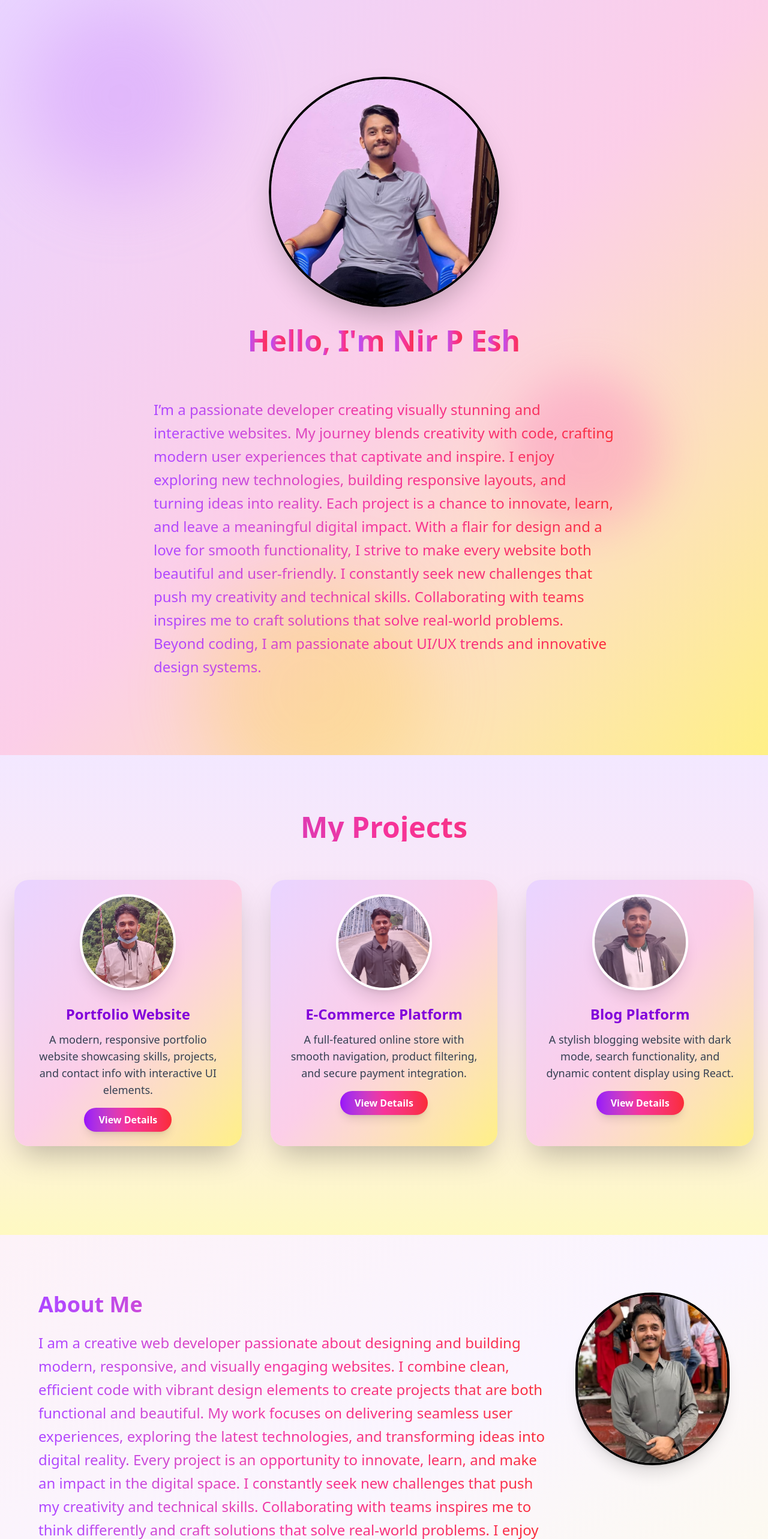
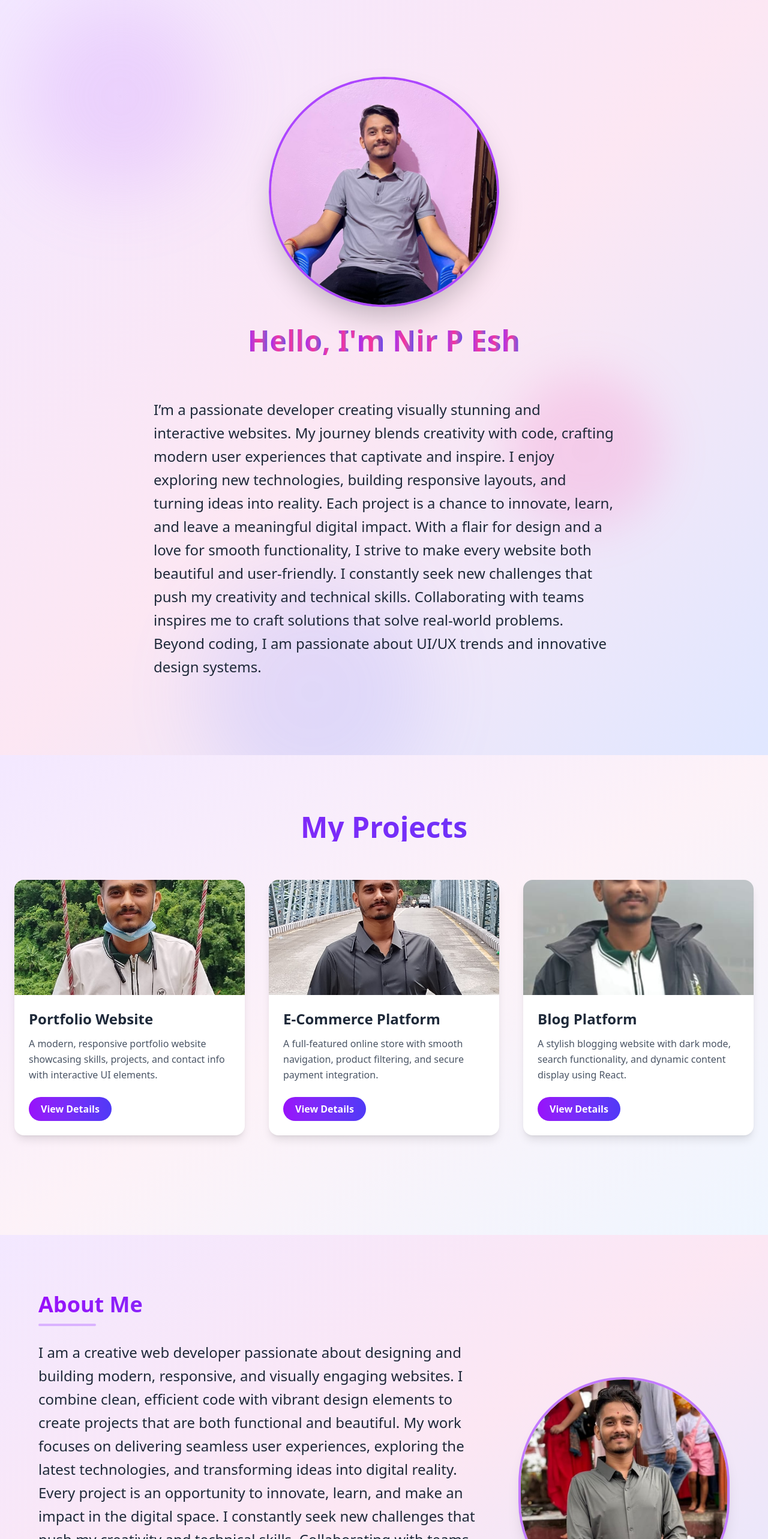
Before and after one commit to Nirpesh02/Nirpeshportfolio, a React (Vite) app: page / in a window 1280 px wide. Shown: the part 80-2646 px from the top of the page at 60% size. Built offline with nearby package versions, Linux system fonts and the light colour scheme.

Commit message:
color changes

```diff
--- a/src/pages/About.jsx
+++ b/src/pages/About.jsx
@@ -4,33 +4,24 @@ export default function About() {
   return (
     <section
       id="about"
-      className="relative z-10 py-24 px-6 bg-gradient-to-br from-pink-50 via-purple-50 to-yellow-50 min-h-screen"
+      className="relative z-10 py-24 px-6 bg-gradient-to-br from-purple-100 via-pink-100 to-indigo-100 min-h-screen"
     >
-      <div className="max-w-6xl mx-auto flex flex-col md:flex-row-reverse items-center md:items-start gap-12">
+      <div className="max-w-6xl mx-auto grid grid-cols-1 md:grid-cols-3 gap-12 items-center">
 
-        {/* Profile Image with hover scale */}
-        <Motion.img
-          src="/images/project4.jpg" // Replace with your actual image
-          alt="Profile"
-          className="w-64 h-64 md:w-72 md:h-72 rounded-full border-4 border-gradient-to-r from-purple-500 via-pink-500 to-red-500 shadow-xl object-cover"
-          whileHover={{ scale: 1.05 }}
-          transition={{ type: "spring", stiffness: 120 }}
-          initial={{ opacity: 0, y: 20 }}
-          animate={{ opacity: 1, y: 0 }}
-        />
-
-        {/* Text Section */}
+        {/* LEFT: Text Content (2/3 width) */}
         <Motion.div
-          className="text-center md:text-left"
+          className="md:col-span-2 text-center md:text-left max-w-4xl"
           initial={{ opacity: 0, x: -20 }}
           animate={{ opacity: 1, x: 0 }}
           transition={{ duration: 0.8 }}
         >
-          <h3 className="text-3xl md:text-4xl font-extrabold mb-6 bg-gradient-to-r from-purple-500 via-pink-500 to-red-500 bg-clip-text text-transparent">
+          <h3 className="text-3xl md:text-4xl font-extrabold mb-3 bg-gradient-to-r from-purple-600 to-indigo-600 bg-clip-text text-transparent">
             About Me
           </h3>
 
-          <p className="text-xl md:text-2xl text-transparent bg-clip-text bg-gradient-to-r from-purple-500 via-pink-500 to-red-500 leading-relaxed">
+          <div className="w-24 h-1 bg-purple-300 mb-6 rounded-full mx-auto md:mx-0"></div>
+
+          <p className="text-xl md:text-2xl text-gray-800 leading-relaxed">
             I am a creative web developer passionate about designing and building modern,
             responsive, and visually engaging websites. I combine clean, efficient code
             with vibrant design elements to create projects that are both functional and
@@ -45,8 +36,24 @@ export default function About() {
             goal is to build digital experiences that are not only functional but memorable
             and impactful.
           </p>
+        </Motion.div>
 
+        {/* RIGHT: Image (1/3 width, bigger) */}
+        <Motion.div
+          className="flex justify-center md:justify-end"
+          initial={{ opacity: 0, y: 20 }}
+          animate={{ opacity: 1, y: 0 }}
+          transition={{ duration: 0.8 }}
+        >
+          <Motion.img
+            src="/images/project4.jpg"
+            alt="Profile"
+            className="w-72 h-72 md:w-96 md:h-96 rounded-full border-4 border-purple-400 shadow-xl object-cover"
+            whileHover={{ scale: 1.05 }}
+            transition={{ type: "spring", stiffness: 120 }}
+          />
         </Motion.div>
+
       </div>
     </section>
   );
--- a/src/pages/Home.jsx
+++ b/src/pages/Home.jsx
@@ -15,29 +15,26 @@ export default function Home() {
   return (
     <section
       id="home"
-      className="relative min-h-screen flex flex-col items-center justify-start text-center bg-gradient-to-br from-purple-200 via-pink-200 to-yellow-200 overflow-hidden px-4 md:px-0 pt-32 pb-32"
+      className="relative min-h-screen flex flex-col items-center justify-start text-center bg-gradient-to-br from-purple-100 via-pink-100 to-indigo-100 overflow-hidden px-4 md:px-0 pt-32 pb-32"
       onMouseMove={handleMouseMove}
     >
       <AnimatePresence>
         <>
           {/* Background Blobs */}
           <Motion.div
-            className="absolute w-80 h-80 bg-purple-400 rounded-full opacity-30 top-0 left-10 blur-3xl"
+            className="absolute w-80 h-80 bg-purple-400 rounded-full opacity-20 top-0 left-10 blur-3xl"
             animate={{ y: [0, 25, 0], x: [0, 15, 0] }}
             transition={{ duration: 6, repeat: Infinity, ease: "easeInOut" }}
-            exit={{ opacity: 0 }}
           />
           <Motion.div
-            className="absolute w-64 h-64 bg-pink-400 rounded-full opacity-30 top-1/2 left-2/3 blur-2xl"
+            className="absolute w-64 h-64 bg-pink-400 rounded-full opacity-20 top-1/2 left-2/3 blur-2xl"
             animate={{ y: [0, -20, 0], x: [0, -15, 0] }}
             transition={{ duration: 8, repeat: Infinity, ease: "easeInOut" }}
-            exit={{ opacity: 0 }}
           />
           <Motion.div
-            className="absolute w-96 h-96 bg-yellow-400 rounded-full opacity-20 top-3/4 left-1/4 blur-3xl"
+            className="absolute w-96 h-96 bg-indigo-400 rounded-full opacity-15 top-3/4 left-1/4 blur-3xl"
             animate={{ y: [0, 20, 0], x: [0, 10, 0] }}
             transition={{ duration: 10, repeat: Infinity, ease: "easeInOut" }}
-            exit={{ opacity: 0 }}
           />
 
           {/* Profile Image */}
@@ -45,13 +42,12 @@ export default function Home() {
             className="relative z-10 mb-8"
             initial={{ opacity: 0, scale: 0.8 }}
             animate={{ opacity: 1, scale: 1 }}
-            exit={{ opacity: 0, scale: 0.8 }}
             transition={{ type: "spring", stiffness: 100, damping: 12 }}
           >
             <Motion.img
               src="/images/images0.jpg"
               alt="Profile"
-              className="w-72 h-72 md:w-96 md:h-96 rounded-full border-4 border-gradient-to-r from-purple-500 via-pink-500 to-red-500 shadow-2xl object-cover"
+              className="w-72 h-72 md:w-96 md:h-96 rounded-full border-4 border-purple-500 shadow-2xl object-cover"
               style={{
                 transform: `rotateY(${mousePos.x * 10}deg) rotateX(${-mousePos.y * 10}deg)`,
               }}
@@ -67,9 +63,8 @@ export default function Home() {
                 key={index}
                 initial={{ opacity: 0, y: -20 }}
                 animate={{ opacity: 1, y: 0 }}
-                exit={{ opacity: 0, y: -20 }}
                 transition={{ delay: index * 0.08, duration: 0.5 }}
-                className="bg-gradient-to-r from-purple-500 via-pink-500 to-red-500 bg-clip-text text-transparent"
+                className="bg-gradient-to-r from-purple-600 via-pink-500 to-indigo-600 bg-clip-text text-transparent"
               >
                 {char === " " ? "\u00A0" : char}
               </Motion.span>
@@ -78,12 +73,12 @@ export default function Home() {
 
           {/* Description Paragraph */}
           <Motion.p
-            className="text-xl md:text-2xl max-w-3xl md:text-left text-center font-medium bg-clip-text text-transparent bg-gradient-to-r from-purple-500 via-pink-500 to-red-500 z-10 leading-relaxed"
+            className="text-xl md:text-2xl max-w-3xl md:text-left text-center font-medium text-gray-800 z-10 leading-relaxed"
             initial={{ opacity: 0, y: 20 }}
             animate={{ opacity: 1, y: 0 }}
-            exit={{ opacity: 0, y: 20 }}
             transition={{ delay: 1, duration: 1 }}
-          ><br />
+          >
+            <br />
             I’m a passionate developer creating visually stunning and interactive websites. My journey blends creativity with code, crafting modern user experiences that captivate and inspire. I enjoy exploring new technologies, building responsive layouts, and turning ideas into reality. Each project is a chance to innovate, learn, and leave a meaningful digital impact. With a flair for design and a love for smooth functionality, I strive to make every website both beautiful and user-friendly. I constantly seek new challenges that push my creativity and technical skills. Collaborating with teams inspires me to craft solutions that solve real-world problems. Beyond coding, I am passionate about UI/UX trends and innovative design systems.
           </Motion.p>
         </>
--- a/src/pages/Projects.jsx
+++ b/src/pages/Projects.jsx
@@ -35,107 +35,102 @@ export default function Projects() {
   const [selectedProject, setSelectedProject] = useState(null);
 
   return (
-    <div className="min-h-screen bg-gradient-to-b from-purple-100 via-pink-100 to-yellow-100">
-      <section id="projects" className="max-w-7xl mx-auto py-24 px-6">
-        {/* Section Title */}
+    <section
+      id="projects"
+      className="min-h-screen py-24 px-6 bg-gradient-to-br from-purple-100 via-pink-50 to-blue-50"
+    >
+      {/* Title */}
       <Motion.h3
-          className="text-4xl md:text-5xl font-extrabold mb-16 text-center bg-gradient-to-r from-purple-600 via-pink-500 to-red-500 bg-clip-text text-transparent"
+        className="text-4xl md:text-5xl font-extrabold text-center mb-16 bg-gradient-to-r from-purple-600 to-indigo-600 bg-clip-text text-transparent"
         initial={{ opacity: 0, y: -20 }}
         animate={{ opacity: 1, y: 0 }}
-          transition={{ duration: 0.8 }}
       >
         My Projects
       </Motion.h3>
 
-        {/* Project Cards */}
-        <div className="grid sm:grid-cols-2 lg:grid-cols-3 gap-12">
+      {/* Cards */}
+      <div className="max-w-7xl mx-auto grid sm:grid-cols-2 lg:grid-cols-3 gap-10">
         {projects.map((project, index) => (
           <Motion.div
             key={index}
-              className="relative bg-gradient-to-br from-purple-200 via-pink-200 to-yellow-200 p-6 rounded-3xl shadow-2xl cursor-pointer overflow-hidden hover:shadow-purple-400 transition-all duration-500"
-              whileHover={{ scale: 1.05 }}
+            className="relative bg-white rounded-2xl shadow-lg overflow-hidden cursor-pointer transition-all duration-300 hover:shadow-2xl"
+            whileHover={{ y: -6 }}
             initial={{ opacity: 0, y: 30 }}
             animate={{ opacity: 1, y: 0 }}
-              transition={{ delay: index * 0.2, duration: 0.6 }}
+            transition={{ delay: index * 0.15 }}
           >
-              <div className="relative w-40 h-40 mx-auto mb-6 rounded-full overflow-hidden shadow-xl border-4 border-white">
+            {/* Image */}
+            <div className="h-48 overflow-hidden relative group">
               <img
                 src={project.image}
                 alt={project.title}
-                  className="w-full h-full object-cover"
+                className="w-full h-full object-cover transition-transform duration-500 group-hover:scale-105"
               />
-                <div className="absolute inset-0 bg-gradient-to-br from-purple-400 via-pink-400 to-red-400 opacity-20"></div>
+              <div className="absolute inset-0 bg-purple-100 opacity-0 group-hover:opacity-20 transition-opacity duration-300 rounded-2xl"></div>
             </div>
 
-              <h4 className="font-bold text-2xl text-center text-purple-700 mb-3">
+            {/* Content */}
+            <div className="p-6">
+              <h4 className="text-2xl font-bold text-gray-800 mb-3">
                 {project.title}
               </h4>
-              <p className="text-gray-700 text-center text-base md:text-lg mb-4">
+
+              <p className="text-gray-600 mb-6 leading-relaxed">
                 {project.desc}
               </p>
 
               <button
                 onClick={() => setSelectedProject(project)}
-                className="block mx-auto px-6 py-2 rounded-full bg-gradient-to-r from-purple-600 via-pink-500 to-red-500 text-white font-semibold shadow-lg hover:scale-105 transition-transform duration-300 cursor-pointer"
+                className="inline-block px-5 py-2 rounded-full bg-gradient-to-r from-purple-600 to-indigo-600 text-white font-semibold transition-transform duration-300 hover:scale-110 hover:from-pink-500 hover:to-purple-600"
               >
                 View Details
               </button>
+            </div>
           </Motion.div>
         ))}
       </div>
-      </section>
 
       {/* Modal */}
       <AnimatePresence>
         {selectedProject && (
           <Motion.div
-            className="fixed inset-0 bg-black/80 flex justify-center items-start pt-20 z-50 overflow-auto"
+            className="fixed inset-0 bg-black/70 flex justify-center items-start pt-20 z-50"
             initial={{ opacity: 0 }}
             animate={{ opacity: 1 }}
             exit={{ opacity: 0 }}
           >
             <Motion.div
-              className="bg-white rounded-3xl shadow-2xl max-w-3xl w-full mx-4 p-8 relative"
-              initial={{ y: -50, opacity: 0 }}
-              animate={{ y: 0, opacity: 1 }}
-              exit={{ y: -50, opacity: 0 }}
-              transition={{ duration: 0.4 }}
+              className="bg-white rounded-2xl shadow-2xl max-w-3xl w-full mx-4 p-8 relative"
+              initial={{ scale: 0.9, opacity: 0 }}
+              animate={{ scale: 1, opacity: 1 }}
+              exit={{ scale: 0.9, opacity: 0 }}
             >
-              {/* Close Button */}
               <button
-                className="absolute top-4 right-4 text-3xl font-bold text-gray-700 hover:text-red-500"
                 onClick={() => setSelectedProject(null)}
+                className="absolute top-4 right-4 text-3xl text-gray-500 hover:text-red-500"
               >
                 &times;
               </button>
 
-              {/* Project Title */}
-              <h4 className="text-3xl font-bold mb-4 text-purple-700">
+              <h4 className="text-3xl font-bold mb-4 text-gray-800">
                 {selectedProject.title}
               </h4>
 
-              {/* Large Main Image with Zoom */}
-              <Motion.div className="w-full mb-6 rounded-xl overflow-hidden shadow-lg">
-                <Motion.img
+              <img
                 src={selectedProject.image}
                 alt={selectedProject.title}
-                  className="w-full h-auto object-cover"
-                  whileHover={{ scale: 1.05 }}
-                  transition={{ type: "spring", stiffness: 120 }}
+                className="w-full h-64 object-cover rounded-xl mb-6"
               />
-              </Motion.div>
 
-              {/* Project Details */}
               <p className="text-gray-700 mb-4">{selectedProject.details}</p>
 
-              {/* Technologies */}
-              <div className="mb-4">
+              <div className="mb-6">
                 <h5 className="font-semibold mb-2">Technologies:</h5>
                 <div className="flex flex-wrap gap-2">
                   {selectedProject.tech.map((tech, i) => (
                     <span
                       key={i}
-                      className="bg-purple-200 text-purple-800 px-3 py-1 rounded-full text-sm"
+                      className="bg-purple-100 text-purple-700 px-3 py-1 rounded-full text-sm"
                     >
                       {tech}
                     </span>
@@ -143,13 +138,12 @@ export default function Projects() {
                 </div>
               </div>
 
-              {/* Visit Project Button */}
               {selectedProject.link && (
                 <a
                   href={selectedProject.link}
                   target="_blank"
                   rel="noopener noreferrer"
-                  className="inline-block mt-4 px-6 py-3 rounded-full bg-gradient-to-r from-purple-600 via-pink-500 to-red-500 text-white font-semibold shadow-lg hover:scale-105 transition-transform duration-300"
+                  className="inline-block px-6 py-3 rounded-full bg-gradient-to-r from-purple-600 to-indigo-600 text-white font-semibold hover:scale-105 transition-transform duration-300"
                 >
                   Visit Project
                 </a>
@@ -158,6 +152,6 @@ export default function Projects() {
           </Motion.div>
         )}
       </AnimatePresence>
-    </div>
+    </section>
   );
 }
```
Lines whose indentation alone changed are shown as unchanged.
